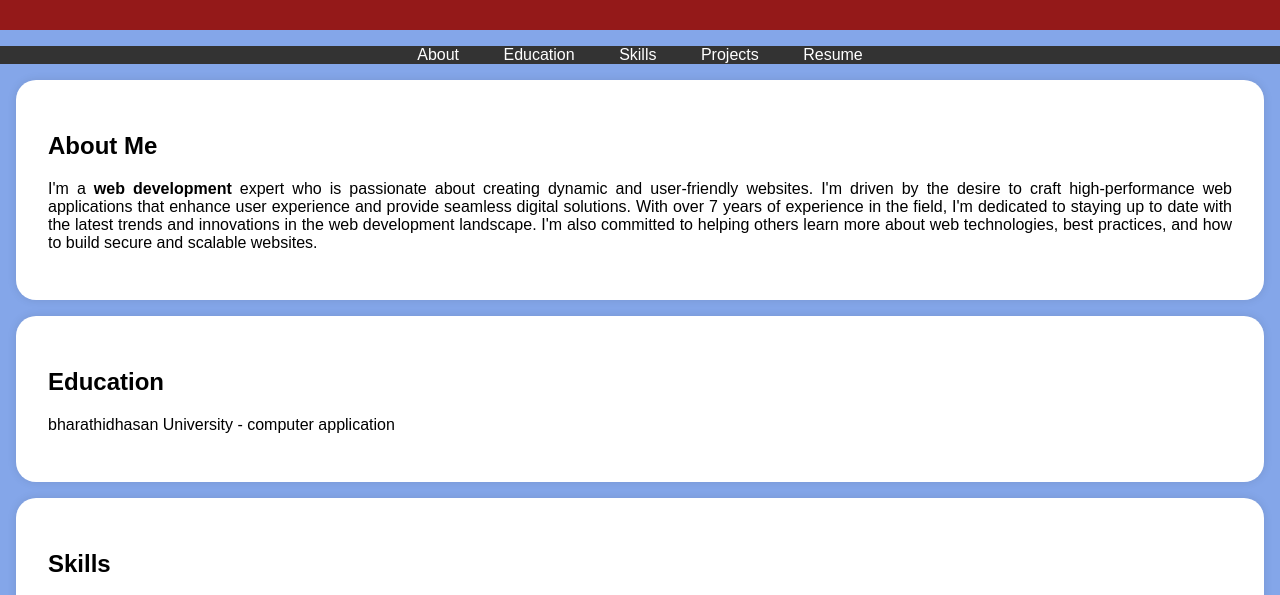
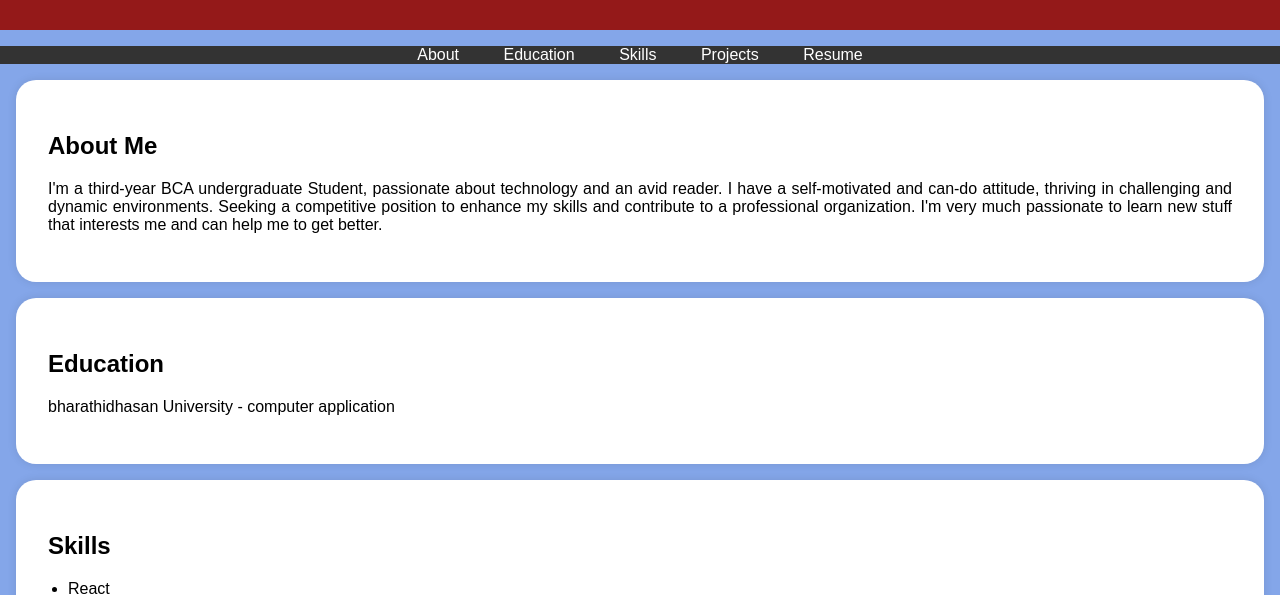
Before and after one commit to asbdu02223050220500111004/Digital-portfolio, a plain HTML site: page index.html in a window 1280 px wide. Shown: the part 186-781 px from the top of the page. Drawn offline with Linux system fonts and the light colour scheme.

Commit message:
Update index.html

```diff
--- a/index.html
+++ b/index.html
@@ -120,12 +120,7 @@
     <section id="about">
         <div class="section-content">
             <h2>About Me</h2>
-            <p>I'm a <b>web development</b> expert who is passionate about creating dynamic and user-friendly websites.
-                I'm driven by the desire to craft high-performance web applications that enhance user experience and provide
-                 seamless digital solutions. With over 7 years of experience in the field, I'm dedicated to staying up to date
-                 with the latest trends and innovations in the
-                 web development landscape. I'm also committed to helping others learn more about web technologies,
-                 best practices, and how to build secure and scalable websites.</p>
+            <p>I'm a third-year BCA undergraduate Student, passionate about technology and an avid reader. I have a self-motivated and can-do attitude, thriving in challenging and dynamic environments. Seeking a competitive position to enhance my skills and contribute to a professional organization. I'm very much passionate to learn new stuff that interests me and can help me to get better.</p>
 
         </div>
     </section>
```
